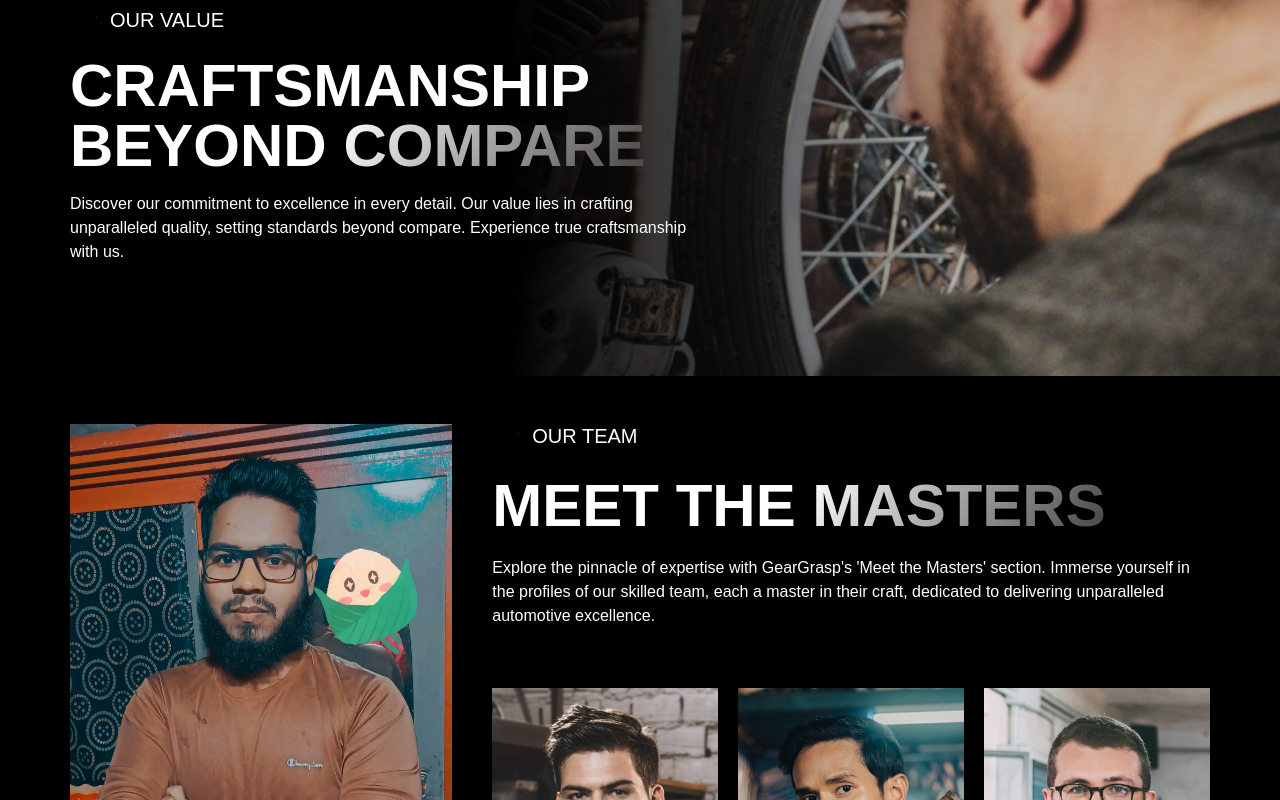
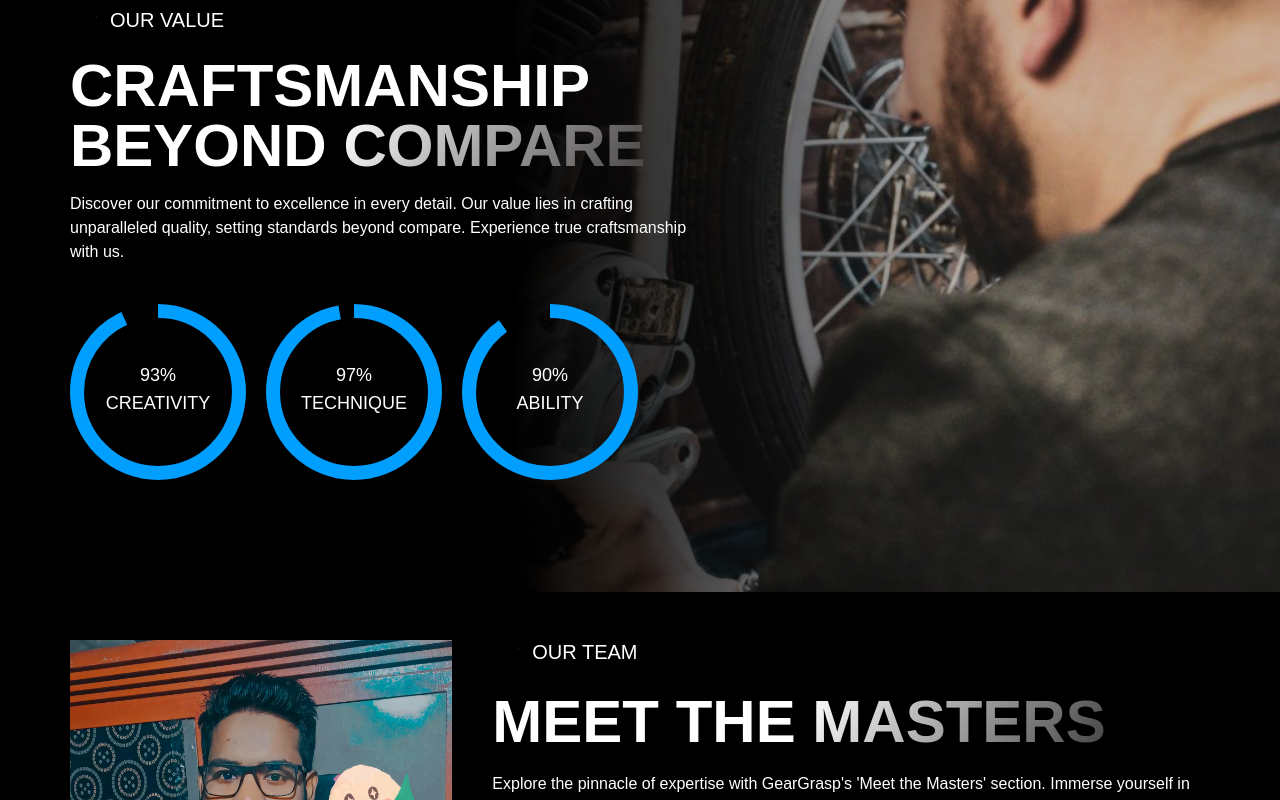
Before and after one commit to akash-khan-311/gear-grasp, a React (Vite) app: page / in a window 1280 px wide. Shown: the part 3242-4042 px from the top of the page. Built offline with nearby package versions, Linux system fonts and the light colour scheme; a web font is replaced by a local one.

Commit message:
circle progressbar added

```diff
--- a/package.json
+++ b/package.json
@@ -17,9 +17,11 @@
     "react-circular-progressbar": "^2.1.0",
     "react-dom": "^18.2.0",
     "react-icons": "^4.12.0",
+    "react-intersection-observer": "^9.5.3",
     "react-modal-video": "^2.0.1",
     "react-router-dom": "^6.21.1",
     "react-slick": "^0.29.0",
+    "react-spring": "^9.7.3",
     "slick-carousel": "^1.8.1",
     "swiper": "^11.0.5"
   },
--- a/src/Shared/Value/Value.jsx
+++ b/src/Shared/Value/Value.jsx
@@ -1,3 +1,4 @@
+import ProgressBar from "../../components/ProgressBar/ProgressBar";
 import SectionTitle from "../../components/SectionTitle/SectionTitle";
 import Subtitle from "../../components/SubTitle/Subtitle";
 import "./Value.css";
@@ -18,6 +19,11 @@ const Value = () => {
             compare. Experience true craftsmanship with us.
           </p>
         </div>
+        <div className="flex items-center gap-x-5 flex-wrap justify-center md:justify-start">
+          <ProgressBar percentage={93} title={"creativity"} />
+          <ProgressBar percentage={97} title={"technique"} />
+          <ProgressBar percentage={90} title={"ability"} />
+        </div>
       </div>
     </div>
   );
--- /dev/null
+++ b/src/components/ProgressBar/ProgressBar.jsx
@@ -0,0 +1,60 @@
+/* eslint-disable react/prop-types */
+import { useState, useEffect } from "react";
+import {
+  CircularProgressbarWithChildren,
+  buildStyles,
+} from "react-circular-progressbar";
+import { useSpring, animated } from "react-spring";
+import ProgressProvider from "./ProgressProvider";
+import { useInView } from "react-intersection-observer";
+
+const AnimatedCircularProgress = animated(CircularProgressbarWithChildren);
+
+const ProgressBar = ({ percentage, title }) => {
+  const [shouldAnimate, setShouldAnimate] = useState(false);
+  const [ref, inView] = useInView({ triggerOnce: true });
+
+  useEffect(() => {
+    if (inView) {
+      setShouldAnimate(true);
+    }
+  }, [inView]);
+
+  const animationProps = useSpring({
+    value: shouldAnimate ? percentage : 0,
+    from: { value: 0 },
+    config: { duration: 1000 },
+  });
+
+  return (
+    <div ref={ref}>
+      <div className="w-44 h-44 mt-10">
+        <ProgressProvider valueStart={0} valueEnd={percentage}>
+          {(value) => (
+            <AnimatedCircularProgress
+              value={animationProps.value}
+              styles={buildStyles({
+                rotation: 0.0,
+                strokeLinecap: "butt",
+                textSize: "16px",
+                pathTransitionDuration: 0.5,
+                pathColor: `#009EFF`,
+                textColor: "#f88",
+                trailColor: "",
+                backgroundColor: "#3e98c7",
+              })}
+            >
+              <div style={{ fontSize: 12, marginTop: -5 }}>
+                <span className="text-lg">{Math.round(value)}%</span>
+              </div>
+
+              <h3 className="text-lg uppercase">{title}</h3>
+            </AnimatedCircularProgress>
+          )}
+        </ProgressProvider>
+      </div>
+    </div>
+  );
+};
+
+export default ProgressBar;
--- /dev/null
+++ b/src/components/ProgressBar/ProgressProvider.js
@@ -0,0 +1,14 @@
+import { useEffect, useState } from "react";
+
+// If you don't have a version of React that supports
+// hooks, you can use a class-based version of this
+// component in ProgressProviderUsingClass.js
+const ProgressProvider = ({ valueStart, valueEnd, children }) => {
+  const [value, setValue] = useState(valueStart);
+  useEffect(() => {
+    setValue(valueEnd);
+  }, [valueEnd]);
+
+  return children(value);
+};
+export default ProgressProvider;
```
Also changed, not shown: 1 other file (tests, documents, lock files or other folders).
